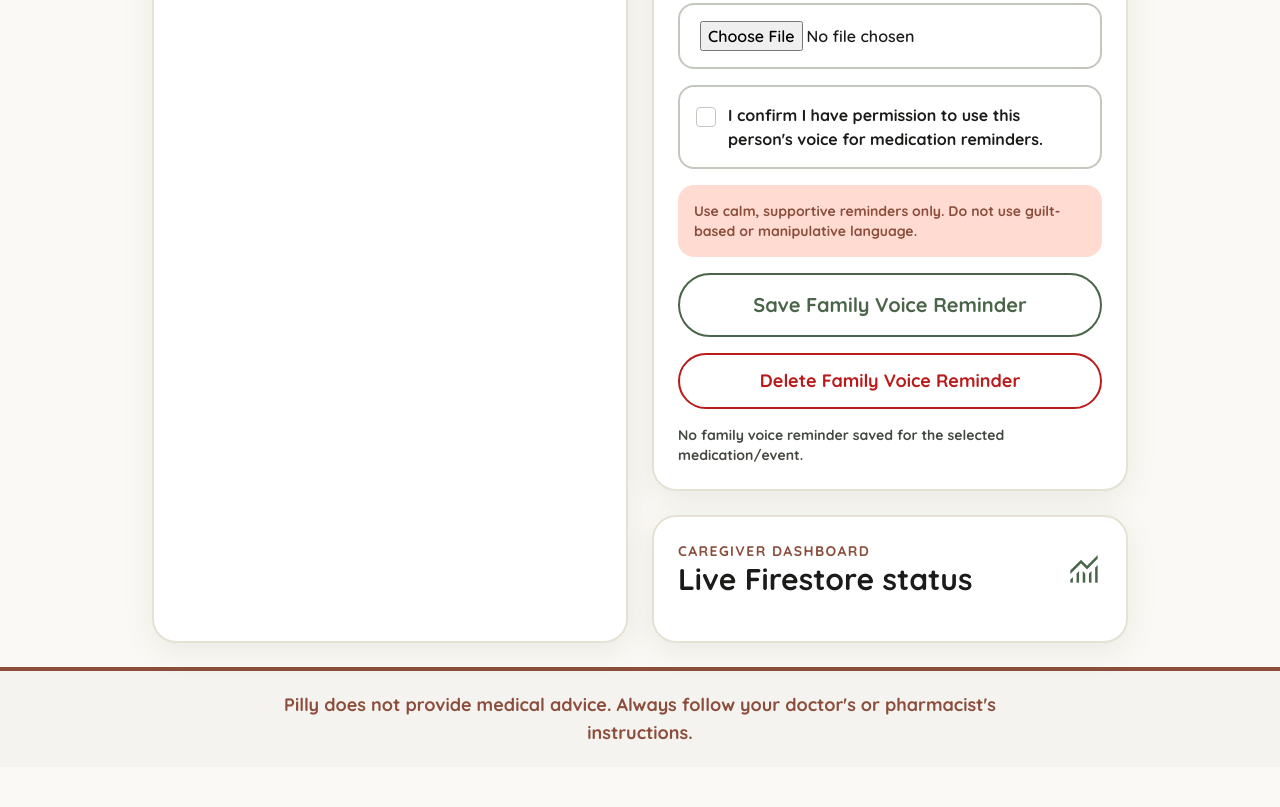
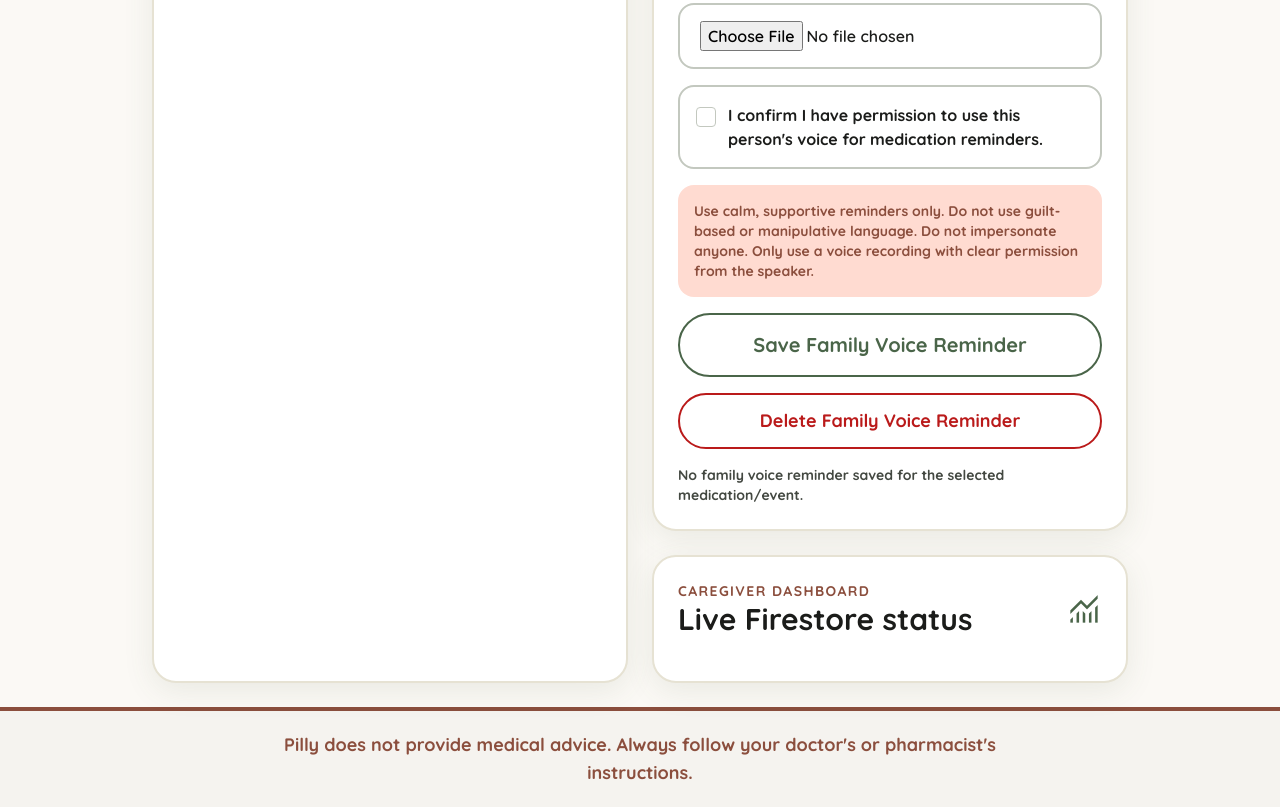
Before and after one commit to Sharv619/Build_wit_AI, a plain HTML site: page FRONT_END/app/index.html in a window 1280 px wide. Shown: the part 1028-1835 px from the top of the page. Before the commit the page ends 1795 px from the top, so only its background shows below. Drawn offline with nearby package versions, Linux system fonts and the light colour scheme; no server answers.

Commit message:
docs: clarify family voice consent warning

```diff
--- a/FRONT_END/app/index.html
+++ b/FRONT_END/app/index.html
@@ -142,7 +142,7 @@
             <input id="voice-consent" type="checkbox" class="mt-1 h-5 w-5 rounded border-outline-variant text-primary" />
             <span>I confirm I have permission to use this person's voice for medication reminders.</span>
           </label>
-          <p class="rounded-2xl bg-secondary-container p-4 text-sm font-bold text-secondary">Use calm, supportive reminders only. Do not use guilt-based or manipulative language.</p>
+          <p class="rounded-2xl bg-secondary-container p-4 text-sm font-bold text-secondary">Use calm, supportive reminders only. Do not use guilt-based or manipulative language. Do not impersonate anyone. Only use a voice recording with clear permission from the speaker.</p>
           <button id="save-voice-reminder" class="h-16 rounded-full border-2 border-primary px-6 text-xl font-bold text-primary">Save Family Voice Reminder</button>
           <button id="delete-voice-reminder" class="h-14 rounded-full border-2 border-error px-6 text-lg font-bold text-error">Delete Family Voice Reminder</button>
           <p id="voice-reminder-status" class="text-sm font-bold text-on-surface-variant">No family voice reminder saved for the selected medication/event.</p>
```
